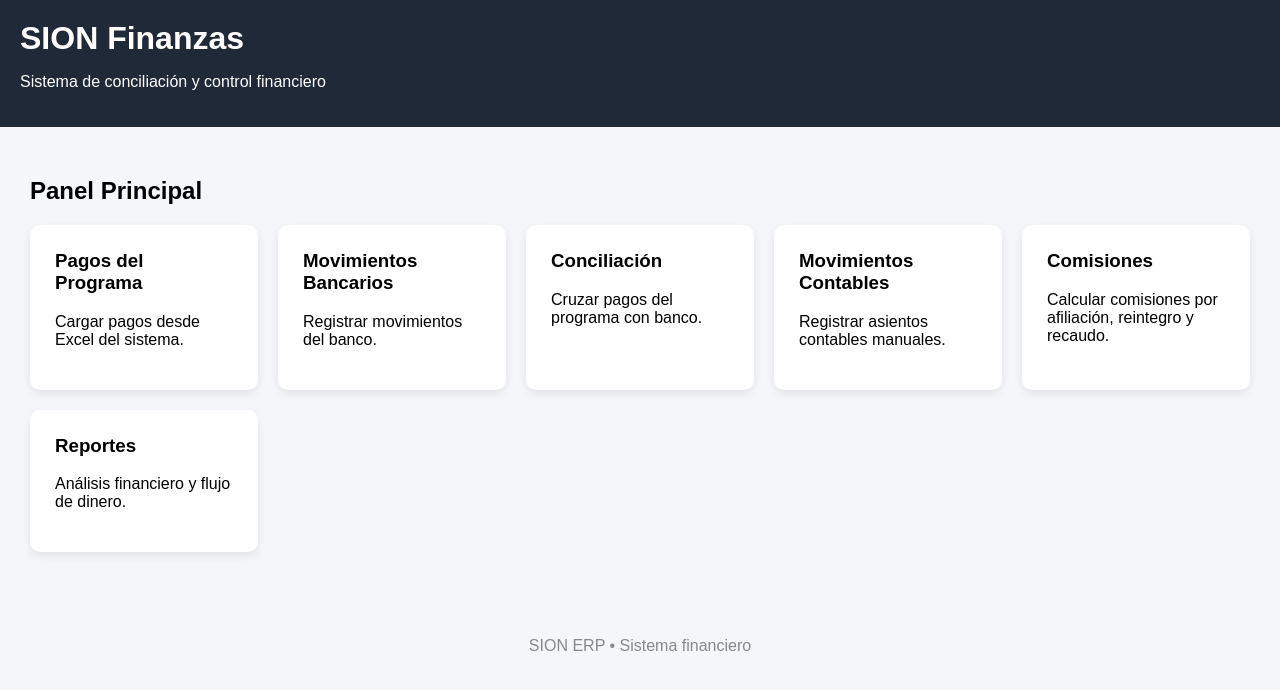
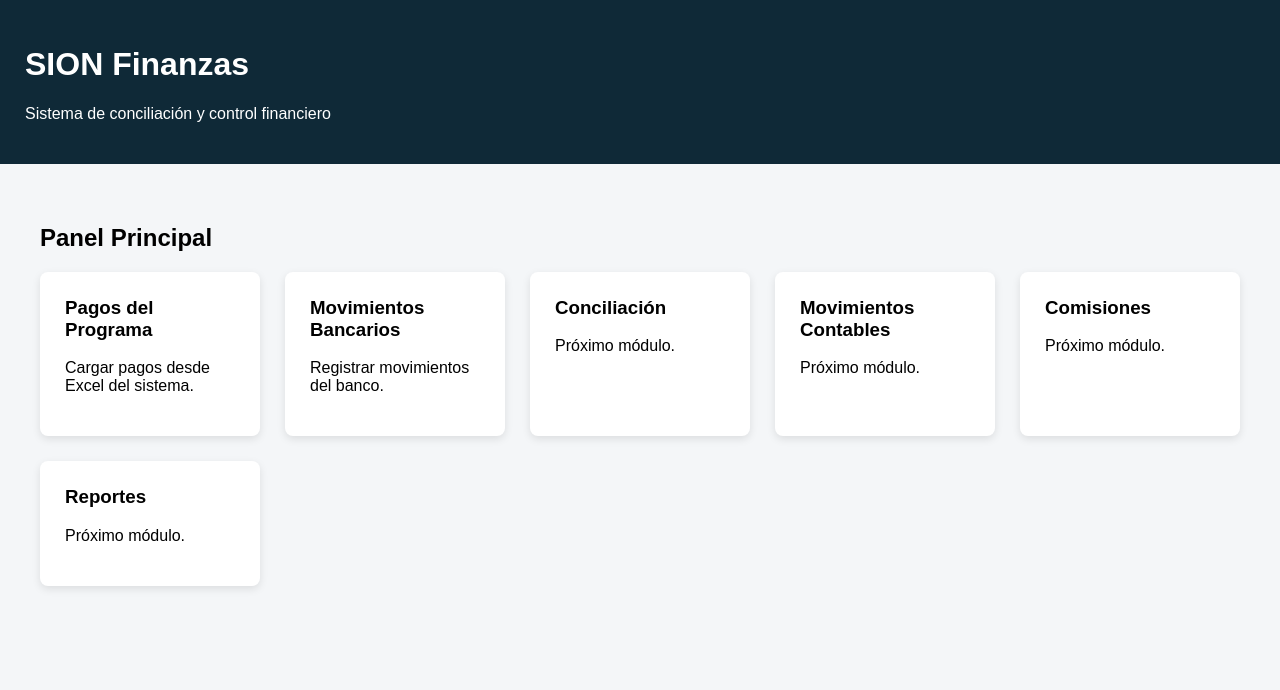
Before and after one commit to naxaflow/sion-finanzas, a plain HTML site: page index.html in a window 1280 px wide. Drawn offline with Linux system fonts and the light colour scheme.

Commit message:
Update index.html

```diff
--- a/index.html
+++ b/index.html
@@ -1,64 +1,54 @@
 <!DOCTYPE html>
 <html lang="es">
+
 <head>
 <meta charset="UTF-8">
-<meta name="viewport" content="width=device-width, initial-scale=1.0">
 <title>SION Finanzas</title>
 
 <style>
 
 body{
-    font-family: Arial, Helvetica, sans-serif;
-    background:#f5f6fa;
+font-family:Arial;
 margin:0;
+background:#f4f6f8;
 }
 
 header{
-    background:#1f2937;
+background:#0f2937;
 color:white;
-    padding:20px;
-}
-
-header h1{
-    margin:0;
+padding:25px;
 }
 
 .container{
-    padding:30px;
+padding:40px;
 }
 
 .cards{
 display:grid;
-    grid-template-columns: repeat(auto-fit,minmax(220px,1fr));
-    gap:20px;
+grid-template-columns:repeat(auto-fit,minmax(220px,1fr));
+gap:25px;
 }
 
 .card{
 background:white;
 padding:25px;
-    border-radius:10px;
-    box-shadow:0 4px 8px rgba(0,0,0,0.08);
+border-radius:8px;
+box-shadow:0 3px 8px rgba(0,0,0,0.1);
 cursor:pointer;
 transition:0.2s;
+text-decoration:none;
+color:black;
 }
 
 .card:hover{
-    transform:translateY(-4px);
+transform:scale(1.03);
 }
 
-.card h3{
+h3{
 margin-top:0;
 }
 
-footer{
-    margin-top:40px;
-    padding:15px;
-    text-align:center;
-    color:#888;
-}
-
 </style>
-
 </head>
 
 <body>
@@ -74,58 +64,39 @@ footer{
 
 <div class="cards">
 
-<div class="card" onclick="ir('pagos')">
+<a href="pagos.html" class="card">
 <h3>Pagos del Programa</h3>
 <p>Cargar pagos desde Excel del sistema.</p>
-</div>
+</a>
 
-<div class="card" onclick="ir('banco')">
+<a href="movimientos_banco.html" class="card">
 <h3>Movimientos Bancarios</h3>
 <p>Registrar movimientos del banco.</p>
-</div>
+</a>
 
-<div class="card" onclick="ir('conciliacion')">
+<a href="#" class="card">
 <h3>Conciliación</h3>
-<p>Cruzar pagos del programa con banco.</p>
-</div>
+<p>Próximo módulo.</p>
+</a>
 
-<div class="card" onclick="ir('contabilidad')">
+<a href="#" class="card">
 <h3>Movimientos Contables</h3>
-<p>Registrar asientos contables manuales.</p>
-</div>
+<p>Próximo módulo.</p>
+</a>
 
-<div class="card" onclick="ir('comisiones')">
+<a href="#" class="card">
 <h3>Comisiones</h3>
-<p>Calcular comisiones por afiliación, reintegro y recaudo.</p>
-</div>
+<p>Próximo módulo.</p>
+</a>
 
-<div class="card" onclick="ir('reportes')">
+<a href="#" class="card">
 <h3>Reportes</h3>
-<p>Análisis financiero y flujo de dinero.</p>
-</div>
+<p>Próximo módulo.</p>
+</a>
 
 </div>
 
 </div>
 
-<footer>
-SION ERP • Sistema financiero
-</footer>
-
-<script>
-
-function ir(modulo){
-
-if(modulo === "pagos"){
-window.location.href = "pagos.html";
-return;
-}
-
-alert("Módulo en construcción");
-
-}
-
-</script>
-
 </body>
 </html>
```
Lines whose indentation alone changed are shown as unchanged.
